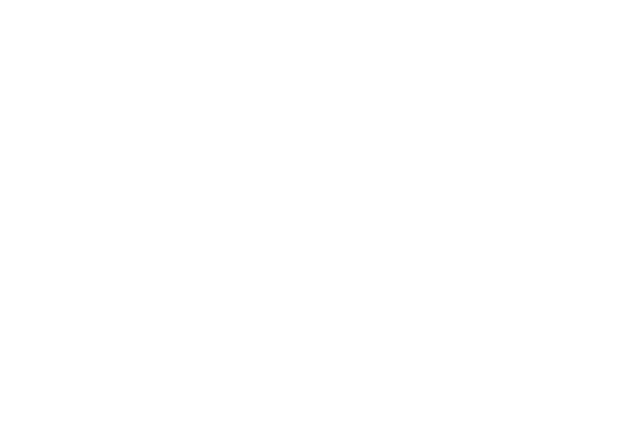
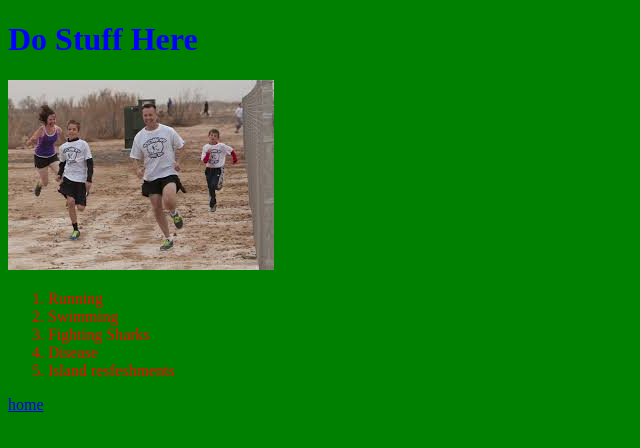
Before and after one commit to ELee-Wuollet13/Last-Resort, a plain HTML site: page activities.html in a window 1280 px wide. Shown: the whole page, without its empty margins (0-640 px from the left). Drawn offline with Linux system fonts and the light colour scheme.

Commit message:
adds pictures, menus and text to linked pages

```diff
--- a/Pictures,_etc.html
+++ b/Pictures,_etc.html
@@ -0,0 +1,14 @@
+<!DOCTYPE html>
+<html lang="en" dir="ltr">
+<head>
+  <link href="css/styles.css" rel="stylesheet" type="text/css">
+  <meta charset="utf-8">
+  <title>Pictures!</title>
+</head>
+<body>
+  <img src="media/ZombiesMarch.jpeg" alt="ZombiesMarch">
+  <img src="media/ToyWalkingDead.jpeg" alt="toyWalkingDead">
+  <img src="media/Zombiegirls.jpg" alt="Zombie Girls"><br><br>
+  <a href="index.html">home</a>
+</body>
+</html>
--- a/activities.html
+++ b/activities.html
@@ -0,0 +1,20 @@
+<!DOCTYPE html>
+<html lang="en" dir="ltr">
+<head>
+  <link href="css/styles.css" rel="stylesheet" type="text/css">
+  <meta charset="utf-8">
+  <title>Last-Resort</title>
+</head>
+<body>
+  <h1>Do Stuff Here</h1>
+  <img src="media/zombies.jpeg" alt="run from zombies">
+  <ol>
+    <li>Running</li>
+    <li>Swimming</li>
+    <li>Fighting Sharks</li>
+    <li>Disease</li>
+    <li>Island resfeshments</li>
+  </ol>
+  <a href="index.html">home</a>
+</body>
+</html>
```
Also changed, not shown: Accommodations.html (+4 -0 lines), Travel_arrangements.html (+13 -0 lines), Contact_information.html (indentation only), index.html (indentation only), media/ToyWalkingDead.jpeg (added), media/Zombiegirls.jpg (added), media/ZombiesMarch.jpeg (added), media/travel.jpeg (added), media/zombies.jpeg (added).
